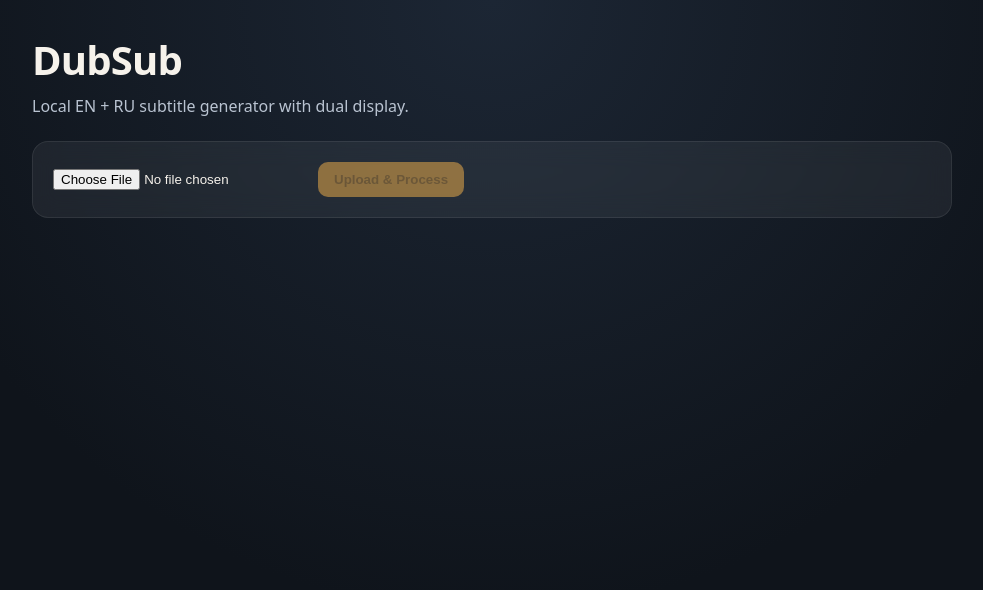
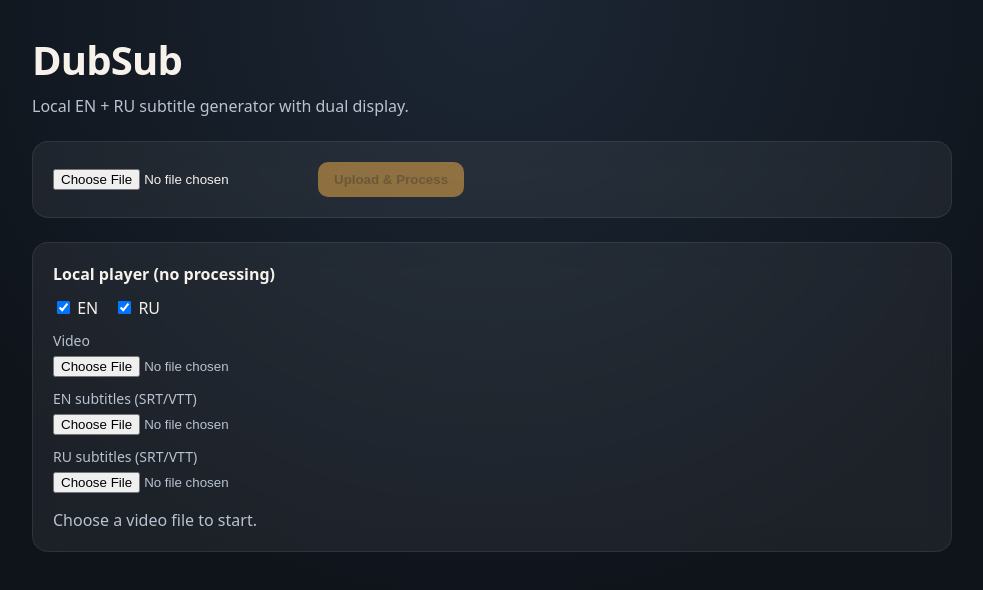
Before and after one commit to almaz1011996/DubSub, a React (Vite) app in the folder apps/web/: page / in a window 1280 px wide. Shown: the top 590 px of the page, without its empty margins (148-1131 px from the left). Built offline with nearby package versions, Linux system fonts and the light colour scheme; no server answers.

Commit message:
feat: add local player with add local subs

```diff
--- a/apps/web/src/App.tsx
+++ b/apps/web/src/App.tsx
@@ -22,12 +22,41 @@ function formatSeconds(value: number | null) {
   return `${mins}:${secs.toString().padStart(2, "0")}`;
 }
 
+function srtToVttClient(srtText: string) {
+  const blocks = srtText
+    .replace(/\r/g, "")
+    .split("\n\n")
+    .map((b) => b.trim())
+    .filter(Boolean);
+
+  const cues: string[] = [];
+  for (const block of blocks) {
+    const lines = block.split("\n");
+    if (lines.length < 2) continue;
+    let timeLineIndex = 0;
+    if (/^\d+$/.test(lines[0].trim())) {
+      timeLineIndex = 1;
+    }
+    const timeLine = lines[timeLineIndex];
+    if (!timeLine || !timeLine.includes("-->")) continue;
+    const textLines = lines.slice(timeLineIndex + 1);
+    const vttTime = timeLine.replace(/,/g, ".");
+    cues.push(`${vttTime}\n${textLines.join("\n")}`);
+  }
+
+  return `WEBVTT\n\n${cues.join("\n\n")}\n`;
+}
+
 function useTextTrack(trackRef: React.RefObject<HTMLTrackElement>, src: string) {
   const [text, setText] = useState("");
 
   useEffect(() => {
     const el = trackRef.current;
     if (!el) return;
+    if (!src) {
+      setText("");
+      return;
+    }
     const track = el.track;
     track.mode = "hidden";
 
@@ -89,6 +118,12 @@ export default function App() {
   const [error, setError] = useState<string | null>(null);
   const [showEn, setShowEn] = useState(true);
   const [showRu, setShowRu] = useState(true);
+  const [localVideo, setLocalVideo] = useState<File | null>(null);
+  const [localEnSub, setLocalEnSub] = useState<File | null>(null);
+  const [localRuSub, setLocalRuSub] = useState<File | null>(null);
+  const [localVideoUrl, setLocalVideoUrl] = useState<string | null>(null);
+  const [localEnUrl, setLocalEnUrl] = useState<string | null>(null);
+  const [localRuUrl, setLocalRuUrl] = useState<string | null>(null);
 
   useEffect(() => {
     if (!jobId) return;
@@ -139,6 +174,75 @@ export default function App() {
 
   const done = status?.state === "done";
   const hasError = status?.state === "error";
+  const hasLocalPlayer = Boolean(localVideoUrl && (localEnUrl || localRuUrl));
+
+  useEffect(() => {
+    if (!localVideo) {
+      setLocalVideoUrl(null);
+      return;
+    }
+    const url = URL.createObjectURL(localVideo);
+    setLocalVideoUrl(url);
+    return () => URL.revokeObjectURL(url);
+  }, [localVideo]);
+
+  useEffect(() => {
+    let active = true;
+    let objectUrl: string | null = null;
+
+    const load = async () => {
+      if (!localEnSub) {
+        setLocalEnUrl(null);
+        return;
+      }
+      const name = localEnSub.name.toLowerCase();
+      if (name.endsWith(".vtt")) {
+        objectUrl = URL.createObjectURL(localEnSub);
+        if (active) setLocalEnUrl(objectUrl);
+        return;
+      }
+      const text = await localEnSub.text();
+      const vtt = srtToVttClient(text);
+      const blob = new Blob([vtt], { type: "text/vtt" });
+      objectUrl = URL.createObjectURL(blob);
+      if (active) setLocalEnUrl(objectUrl);
+    };
+
+    load().catch(() => setLocalEnUrl(null));
+    return () => {
+      active = false;
+      if (objectUrl) URL.revokeObjectURL(objectUrl);
+    };
+  }, [localEnSub]);
+
+  useEffect(() => {
+    let active = true;
+    let objectUrl: string | null = null;
+
+    const load = async () => {
+      if (!localRuSub) {
+        setLocalRuUrl(null);
+        return;
+      }
+      const name = localRuSub.name.toLowerCase();
+      if (name.endsWith(".vtt")) {
+        objectUrl = URL.createObjectURL(localRuSub);
+        if (active) setLocalRuUrl(objectUrl);
+        return;
+      }
+      const text = await localRuSub.text();
+      const vtt = srtToVttClient(text);
+      const blob = new Blob([vtt], { type: "text/vtt" });
+      objectUrl = URL.createObjectURL(blob);
+      if (active) setLocalRuUrl(objectUrl);
+    };
+
+    load().catch(() => setLocalRuUrl(null));
+    return () => {
+      active = false;
+      if (objectUrl) URL.revokeObjectURL(objectUrl);
+    };
+  }, [localRuSub]);
 
   return (
     <div className="page">
@@ -191,6 +295,13 @@ export default function App() {
               <input type="checkbox" checked={showRu} onChange={(e) => setShowRu(e.target.checked)} /> RU
             </label>
           </div>
+          <div className="download">
+            <span>Download subtitles:</span>
+            <a href={`${API_BASE}/api/jobs/${jobId}/subs/en.srt`}>EN SRT</a>
+            <a href={`${API_BASE}/api/jobs/${jobId}/subs/ru.srt`}>RU SRT</a>
+            <a href={`${API_BASE}/api/jobs/${jobId}/subs/en.vtt`}>EN VTT</a>
+            <a href={`${API_BASE}/api/jobs/${jobId}/subs/ru.vtt`}>RU VTT</a>
+          </div>
           <Player
             videoUrl={`${API_BASE}/api/jobs/${jobId}/asset`}
             enVttUrl={`${API_BASE}/api/jobs/${jobId}/subs/en`}
@@ -201,6 +312,50 @@ export default function App() {
         </section>
       )}
 
+      <section className="card">
+        <div className="section-title">Local player (no processing)</div>
+        <div className="toggles">
+          <label>
+            <input type="checkbox" checked={showEn} onChange={(e) => setShowEn(e.target.checked)} /> EN
+          </label>
+          <label>
+            <input type="checkbox" checked={showRu} onChange={(e) => setShowRu(e.target.checked)} /> RU
+          </label>
+        </div>
+        <div className="local-upload">
+          <label>
+            Video
+            <input type="file" accept="video/*" onChange={(e) => setLocalVideo(e.target.files?.[0] ?? null)} />
+          </label>
+          <label>
+            EN subtitles (SRT/VTT)
+            <input
+              type="file"
+              accept=".srt,.vtt,text/vtt,text/plain"
+              onChange={(e) => setLocalEnSub(e.target.files?.[0] ?? null)}
+            />
+          </label>
+          <label>
+            RU subtitles (SRT/VTT)
+            <input
+              type="file"
+              accept=".srt,.vtt,text/vtt,text/plain"
+              onChange={(e) => setLocalRuSub(e.target.files?.[0] ?? null)}
+            />
+          </label>
+        </div>
+        {hasLocalPlayer && localVideoUrl && (
+          <Player
+            videoUrl={localVideoUrl}
+            enVttUrl={localEnUrl ?? ""}
+            ruVttUrl={localRuUrl ?? ""}
+            showEn={showEn}
+            showRu={showRu}
+          />
+        )}
+        {!localVideoUrl && <div className="hint">Choose a video file to start.</div>}
+      </section>
+
       {hasError && <div className="error">Processing failed. Check server logs.</div>}
     </div>
   );
--- a/apps/web/src/styles.css
+++ b/apps/web/src/styles.css
@@ -79,6 +79,51 @@ button:disabled {
   margin-bottom: 12px;
 }
 
+.download {
+  display: flex;
+  gap: 12px;
+  flex-wrap: wrap;
+  align-items: center;
+  margin-bottom: 16px;
+  color: #b9c3d1;
+}
+
+.download a {
+  color: #f6f2eb;
+  text-decoration: none;
+  font-weight: 600;
+  background: rgba(255, 255, 255, 0.08);
+  border-radius: 999px;
+  padding: 6px 12px;
+}
+
+.download a:hover {
+  background: rgba(255, 255, 255, 0.16);
+}
+
+.section-title {
+  font-weight: 600;
+  margin-bottom: 12px;
+}
+
+.local-upload {
+  display: grid;
+  gap: 12px;
+  margin-bottom: 16px;
+}
+
+.local-upload label {
+  display: grid;
+  gap: 6px;
+  color: #b9c3d1;
+  font-size: 14px;
+}
+
+.hint {
+  color: #b9c3d1;
+  margin-top: 8px;
+}
+
 .player {
   position: relative;
 }
```
Also changed, not shown: 1 other file (tests, documents, lock files or other folders).
